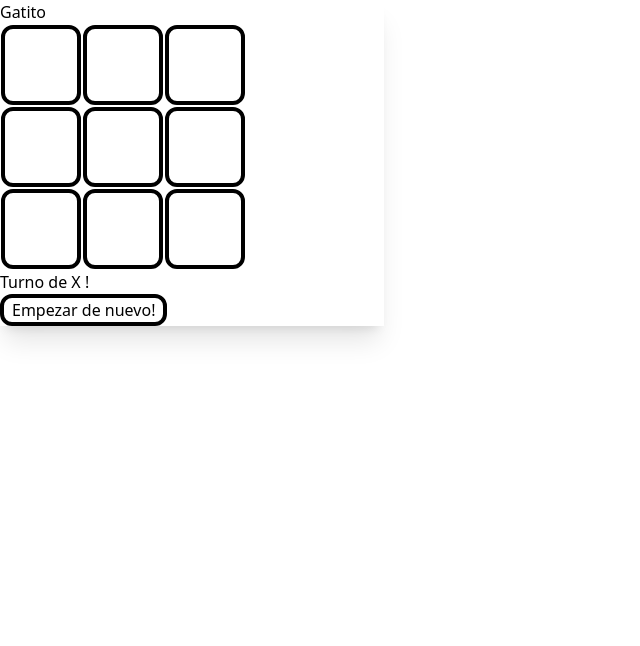
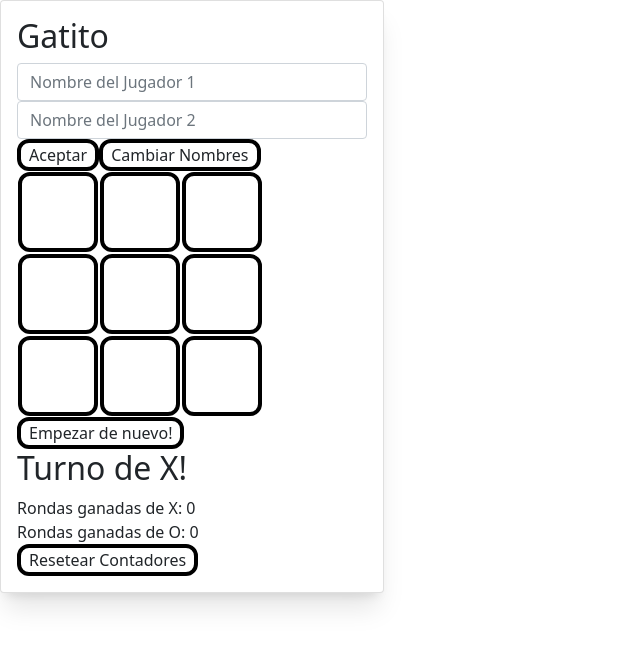
Before and after one commit to AngelordMx/practica_7_Gatito, a Vue app: page / in a window 1280 px wide. Shown: the top 646 px of the page, without its empty margins (0-640 px from the left). Built offline with nearby package versions, Linux system fonts and the light colour scheme.

Commit message:
PASAR PROGRESO DE LAPTOP

```diff
--- a/package.json
+++ b/package.json
@@ -8,6 +8,7 @@
     "preview": "vite preview"
   },
   "dependencies": {
+    "bootstrap": "^5.0.0",
     "vue": "^3.3.4"
   },
   "devDependencies": {
--- a/src/App.vue
+++ b/src/App.vue
@@ -1,8 +1,13 @@
 <script setup>
+import 'bootstrap/dist/css/bootstrap.css';
 import { ref } from 'vue';
 
+const contx = ref(0);
+const conto = ref(0);
+const jugador1 = ref("");
+const jugador2 = ref("");
 const jugadorActual = ref("X");
-const tablero = ref(["", "", "", "", "", "", "", "", ""])
+const tablero = ref(["", "", "", "", "", "", "", "", ""]);
 const ManerasGanar = [
   [0, 1, 2],
   [3, 4, 5],
@@ -12,41 +17,74 @@ const ManerasGanar = [
   [2, 5, 8],
   [0, 4, 8],
   [2, 4, 6],
-]
+];
+const nombresBloqueados = ref(false);
+const juegoIniciado = ref(false);
+
+function ResetearContadores() {
+  contx.value = 0;
+  conto.value = 0;
+}
 
 function Ganador() {
   for (let i = 0; i < ManerasGanar.length; i++) {
-		const [a, b, c] = ManerasGanar[i]
-		if (tablero.value[a] == "") {
+    const [a, b, c] = ManerasGanar[i];
+    if (tablero.value[a] === "") {
       continue;
     }
-		if (tablero.value[a] == tablero.value[b] && tablero.value[a] == tablero.value[c]) {
-			return tablero.value[a]
+    if (tablero.value[a] === tablero.value[b] && tablero.value[a] === tablero.value[c]) {
+      return tablero.value[a];
     }
   }
   return "";
 }
 
+function Contadores() {
+  if (Ganador() === "X") {
+    contx.value++;
+  }
+  if (Ganador() === "O") {
+    conto.value++;
+  }
+}
+
 function Tirar(celda) {
-	if (Ganador() != "") {
+  if (jugador1.value === "" || jugador2.value === "") {
+    alert("Por favor, ingresa los nombres de los jugadores antes de comenzar el juego.");
     return;
   }
-	if (tablero.value[celda] != "") {
+
+  if (Ganador() !== "") {
+    return;
+  }
+  if (tablero.value[celda] !== "") {
     return;
   }
   tablero.value[celda] = jugadorActual.value;
-	if (jugadorActual.value == "X") {
-		jugadorActual.value = "O"
+  if (jugadorActual.value === "X") {
+    jugadorActual.value = "O";
+  } else {
+    jugadorActual.value = "X";
   }
-	else {
-		jugadorActual.value = "X"
-	}
+  Contadores();
 }
 
-function Reiniciar()
-{
-	tablero.value = ["", "", "", "", "", "", "", "", ""]
-	jugadorActual.value = "X"
+function Reiniciar() {
+  tablero.value = ["", "", "", "", "", "", "", "", ""];
+  jugadorActual.value = "X";
+  juegoIniciado.value = false;
+}
+
+function bloquearNombres() {
+  nombresBloqueados.value = true;
+  juegoIniciado.value = true;
+}
+
+function cambiarNombres() {
+  if (juegoIniciado.value) {
+    return;
+  }
+  nombresBloqueados.value = false;
 }
 </script>
 
@@ -55,10 +93,19 @@ function Reiniciar()
     <div class="card-body items-center">
       <h2 id="Titulo">Gatito</h2>
 
-			<!--Celdas del juego -->
-			<table class="table-auto text-5xl ">
+      <!-- Componente para ingresar los nombres de los jugadores -->
+      <div>
+        <input v-model="jugador1" class="form-control" placeholder="Nombre del Jugador 1" :disabled="nombresBloqueados">
+        <input v-model="jugador2" class="form-control" placeholder="Nombre del Jugador 2" :disabled="nombresBloqueados">
+      </div>
+
+      <button @click="bloquearNombres" id="botonAceptar" class="border-4 border-black rounded-xl px-2">Aceptar</button>
+      <button @click="cambiarNombres" id="botonCambiar" class="border-4 border-black rounded-xl px-2" :disabled="juegoIniciado">Cambiar Nombres</button>
+
+      <!-- Celdas del juego -->
+      <table class="table-auto text-5xl">
         <tbody>
-					<!-- Primer renglon-->
+          <!-- Primer renglon -->
           <tr>
             <!-- Primera celda -->
             <td>
@@ -71,7 +118,7 @@ function Reiniciar()
               <div @click="Tirar(2)" class="boton"> {{ tablero[2] }}</div>
             </td>
           </tr>
-					<!-- Segundo Renglon-->
+          <!-- Segundo Renglon -->
           <tr>
             <td>
               <div @click="Tirar(3)" class="boton"> {{ tablero[3] }}</div>
@@ -82,9 +129,8 @@ function Reiniciar()
             <td>
               <div @click="Tirar(5)" class="boton">{{ tablero[5] }} </div>
             </td>
-
           </tr>
-					<!-- Tercer renglon-->
+          <!-- Tercer renglon -->
           <tr>
             <!-- Primera celda -->
             <td>
@@ -99,14 +145,21 @@ function Reiniciar()
           </tr>
         </tbody>
       </table>
+      <button @click="Reiniciar" id="botonReinicio" class="border-4 border-black rounded-xl px-2">Empezar de nuevo!</button>
+
       <div class="flex flex-col">
-				<h2 v-if="!Ganador()" id="turnoJugador" class="card-title">Turno de {{ jugadorActual }} !</h2>
+        <h2 v-if="!Ganador() && !juegoIniciado" id="turnoJugador" class="card-title">Turno de {{ jugadorActual }}!</h2>
+
         <div v-if="Ganador()">
-				<span> Ganador {{ Ganador() }}</span>
-			</div>
+          <span>Ganador: {{ Ganador() }}</span>
         </div>
 
-			<button @click="Reiniciar()" id="botonReinicio" class="border-4 border-black rounded-xl px-2">Empezar de nuevo!</button>
+        <div>Rondas ganadas de X: {{ contx }}</div>
+        <div>Rondas ganadas de O: {{ conto }}</div>
+      </div>
+
+      <button @click="ResetearContadores" id="botonReset" class="border-4 border-black rounded-xl px-2">Resetear Contadores</button>
+
     </div>
   </div>
 </template>
```
Also changed, not shown: 1 other file (tests, documents, lock files or other folders). Lines whose indentation alone changed are shown as unchanged.
